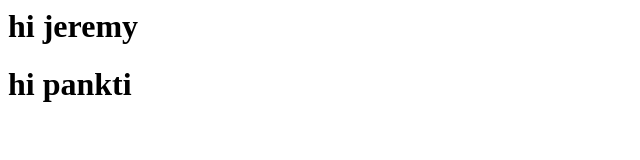
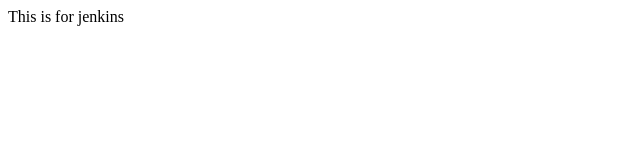
Before and after one commit to docdoom12345/webrepo, a plain HTML site: page index.html in a window 1280 px wide. Shown: the whole page, without its empty margins (0-640 px from the left). Drawn offline with Linux system fonts and the light colour scheme.

Commit message:
Update index.html

```diff
--- a/index.html
+++ b/index.html
@@ -1,2 +1 @@
-<h1>hi jeremy</h1>
-<h1>hi pankti</h1>
+This is for jenkins
```
